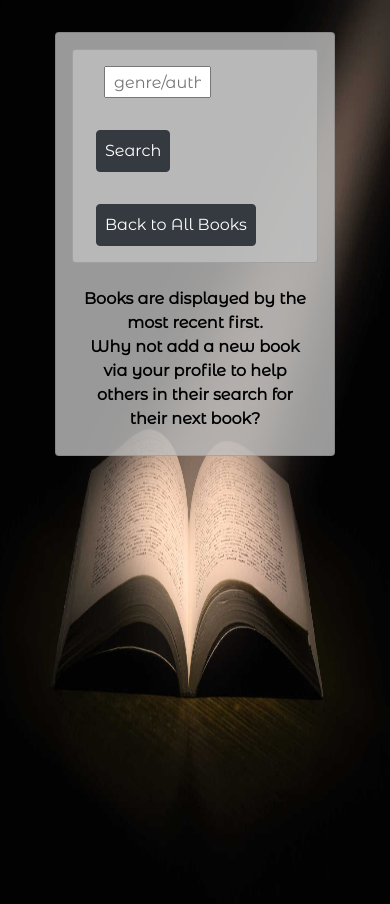
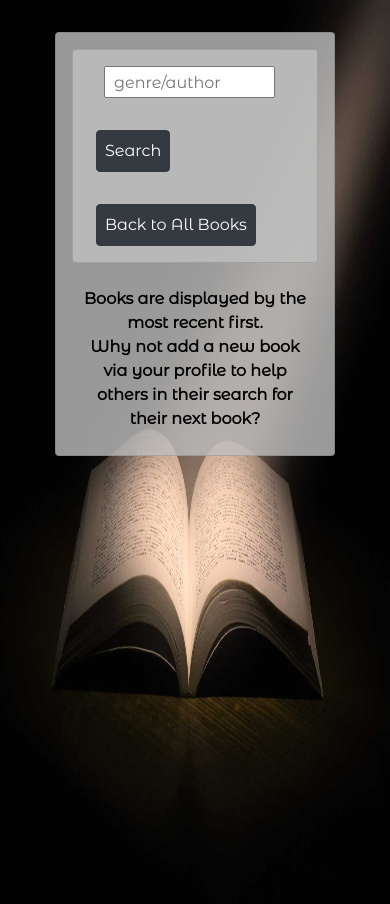
Before and after one commit to HollyT85/books_for_you, a Flask app: page /search in a window 390 px wide. Shown: the part 114-1018 px from the top of the page. Run offline with Flask 2, Linux system fonts and the light colour scheme; data that the repository does not hold is empty; some libraries are stand-ins or nearby versions.

Commit message:
searchbar

```diff
--- a/static/css/style.css
+++ b/static/css/style.css
@@ -66,6 +66,15 @@
     margin: 1rem;
     height: 2rem;
     width: 50%;
+}
+
+@media(max-width:640px) {
+    .searchbar input {
+        padding: 0.5rem;
+        margin: 1rem;
+        height: 2rem;
+        width: 80%;
+    }
 }
 
 .book-rows {
```
